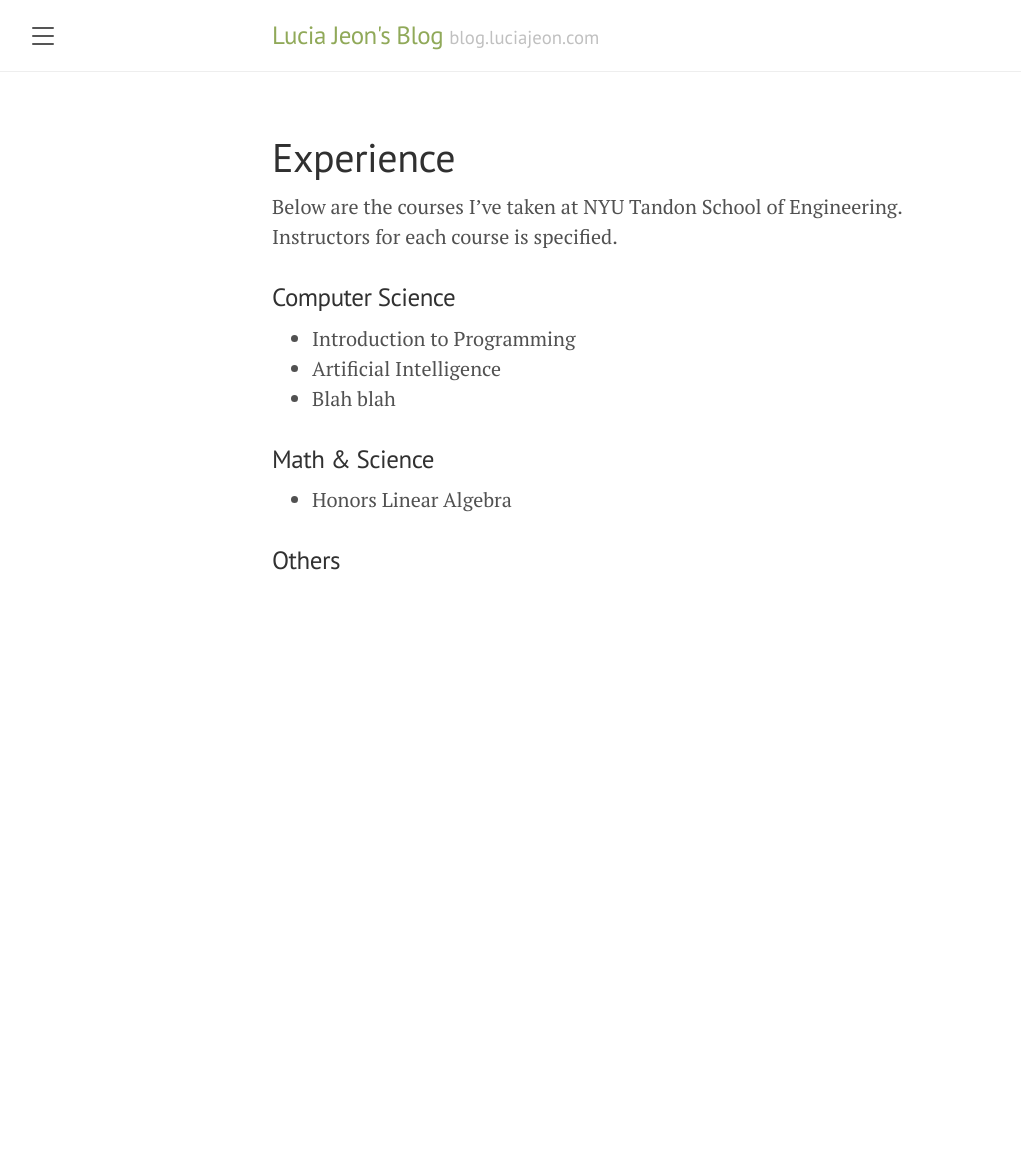
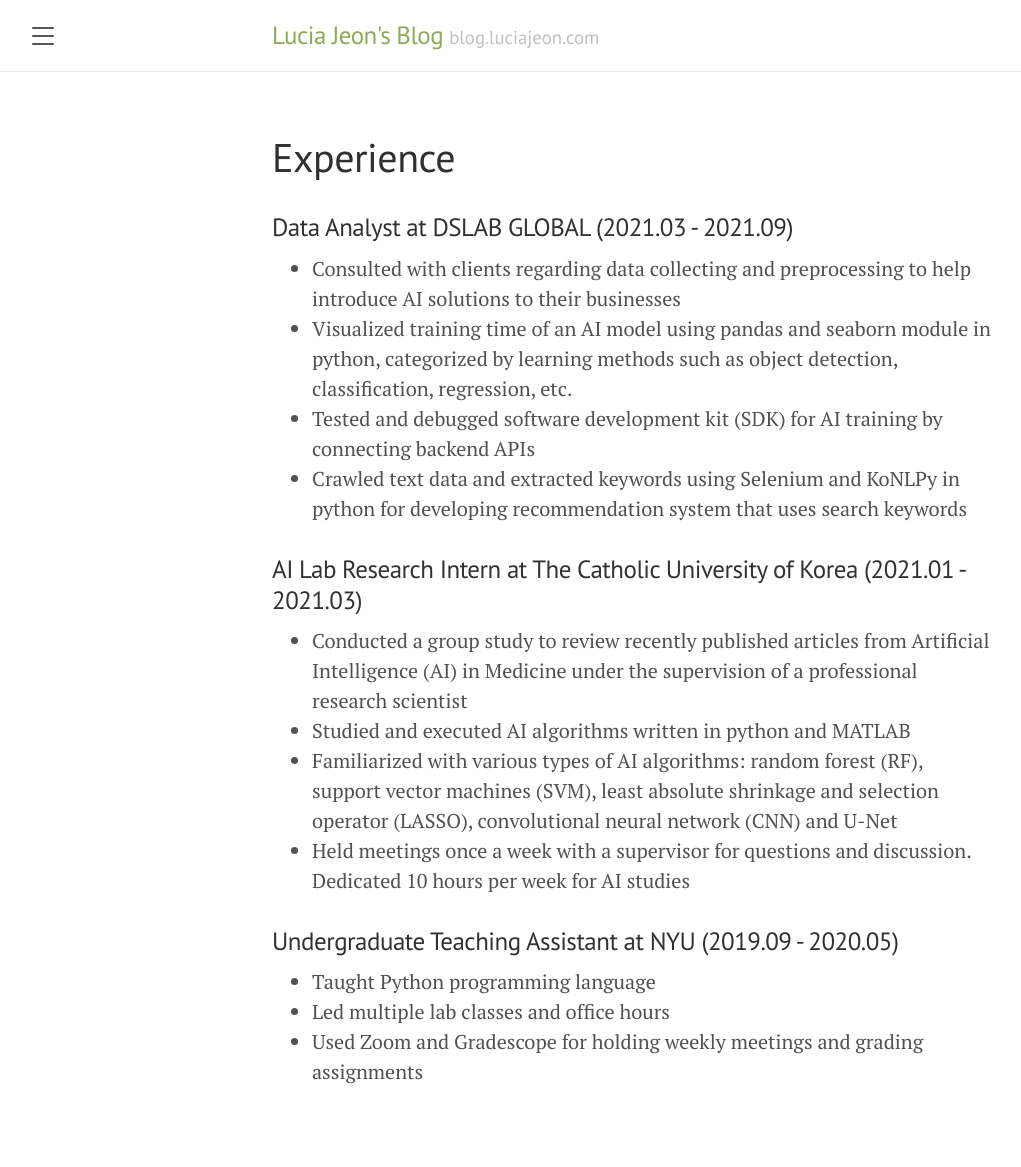
Before and after one commit to luciajeon/devblog, a Jekyll site: the page built from experience.md, in a window 1280 px wide. Shown: the whole page, without its empty margins (8-1029 px from the left). Built offline with Jekyll 4.4.1, drawn with Linux system fonts in a browser that asks for light colours; before the commit the page ends 900 px from its top, so only the background shows below that.

Commit message:
edited experience

```diff
--- a/experience.md
+++ b/experience.md
@@ -3,18 +3,22 @@ layout: page
 title: Experience
 ---
 
-Below are the courses I've taken at NYU Tandon School of Engineering.
-Instructors for each course is specified.
+### Data Analyst at DSLAB GLOBAL (2021.03 - 2021.09)
+
+* Consulted with clients regarding data collecting and preprocessing to help introduce AI solutions to their businesses
+* Visualized training time of an AI model using pandas and seaborn module in python, categorized by learning methods such as object detection, classification, regression, etc.
+* Tested and debugged software development kit (SDK) for AI training by connecting backend APIs
+* Crawled text data and extracted keywords using Selenium and KoNLPy in python for developing recommendation system that uses search keywords
 
 
-### Computer Science
-
-* Introduction to Programming
-* Artificial Intelligence
-* Blah blah
+### AI Lab Research Intern at The Catholic University of Korea (2021.01 - 2021.03)
+* Conducted a group study to review recently published articles from Artificial Intelligence (AI) in Medicine under the supervision of a professional research scientist
+* Studied and executed AI algorithms written in python and MATLAB
+* Familiarized with various types of AI algorithms: random forest (RF), support vector machines (SVM), least absolute shrinkage and selection operator (LASSO), convolutional neural network (CNN) and U-Net
+* Held meetings once a week with a supervisor for questions and discussion. Dedicated 10 hours per week for AI studies
 
 
-### Math & Science
-* Honors Linear Algebra
-
-### Others
+### Undergraduate Teaching Assistant at NYU (2019.09 - 2020.05)
+* Taught Python programming language
+* Led multiple lab classes and office hours
+* Used Zoom and Gradescope for holding weekly meetings and grading assignments
```
Also changed, not shown: about.md (+6 -2 lines), coursework.md (+1 -1 lines), 5 other files.
